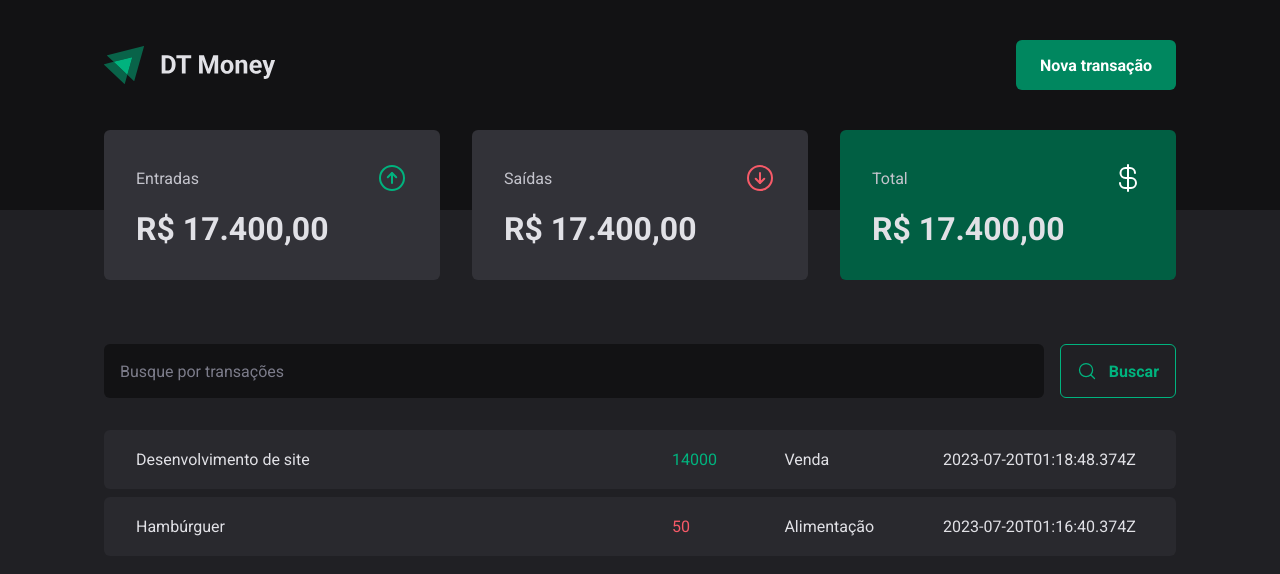
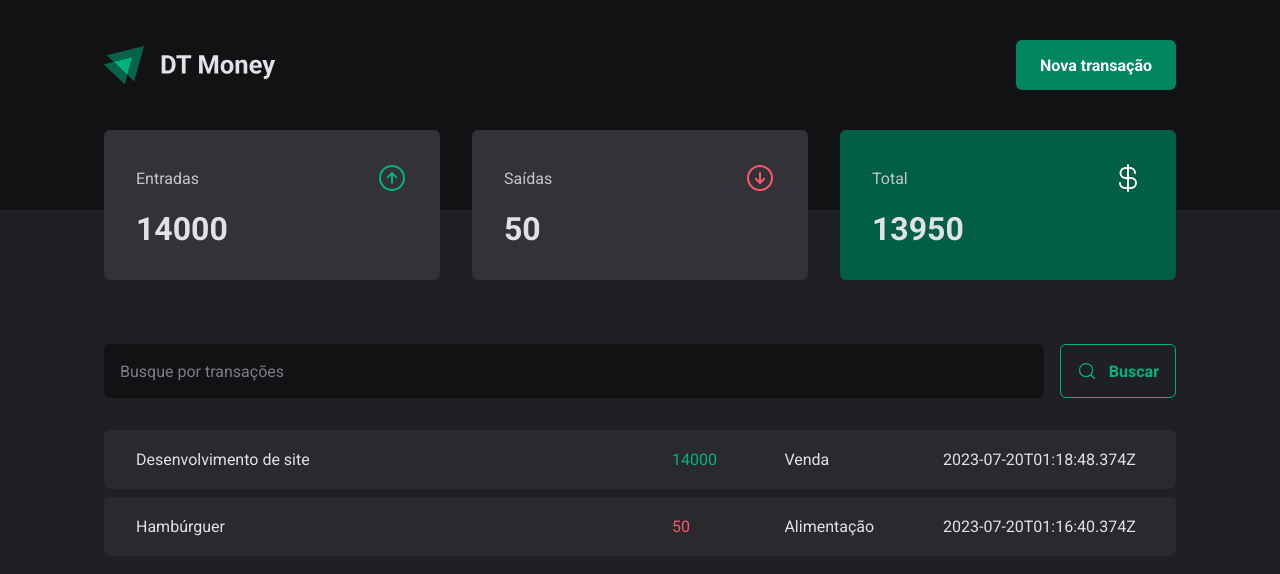
Before and after one commit to luizprsjr/dt-money, a React (Vite) app: page / in a window 1280 px wide. Shown: the top 574 px of the page. Built offline with nearby package versions, Linux system fonts and the light colour scheme; data requests are answered from the project's data file.

Commit message:
feat: calc transactions summary

```diff
--- a/src/components/Summary/index.tsx
+++ b/src/components/Summary/index.tsx
@@ -7,6 +7,25 @@
 export function Summary() {
   const { transactions } = useContext(TransactionsContext)
 
+  const summary = transactions.reduce(
+    (acc, transaction) => {
+      if (transaction.type === 'income') {
+        acc.income += transaction.price
+        acc.total += transaction.price
+      } else {
+        acc.outcome += transaction.price
+        acc.total -= transaction.price
+      }
+
+      return acc
+    },
+    {
+      income: 0,
+      outcome: 0,
+      total: 0,
+    },
+  )
+
   return (
     <SummaryContainer>
       <SummaryCard>
@@ -15,7 +34,7 @@
           <ArrowCircleUp size={32} color="#00b37e" />
         </header>
 
-        <strong>R$ 17.400,00</strong>
+        <strong>{summary.income}</strong>
       </SummaryCard>
 
       <SummaryCard>
@@ -24,7 +43,7 @@
           <ArrowCircleDown size={32} color="#f75a68" />
         </header>
 
-        <strong>R$ 17.400,00</strong>
+        <strong>{summary.outcome}</strong>
       </SummaryCard>
 
       <SummaryCard variant="green">
@@ -33,7 +52,7 @@
           <CurrencyDollar size={32} color="#fff" />
         </header>
 
-        <strong>R$ 17.400,00</strong>
+        <strong>{summary.total}</strong>
       </SummaryCard>
     </SummaryContainer>
   )
```
